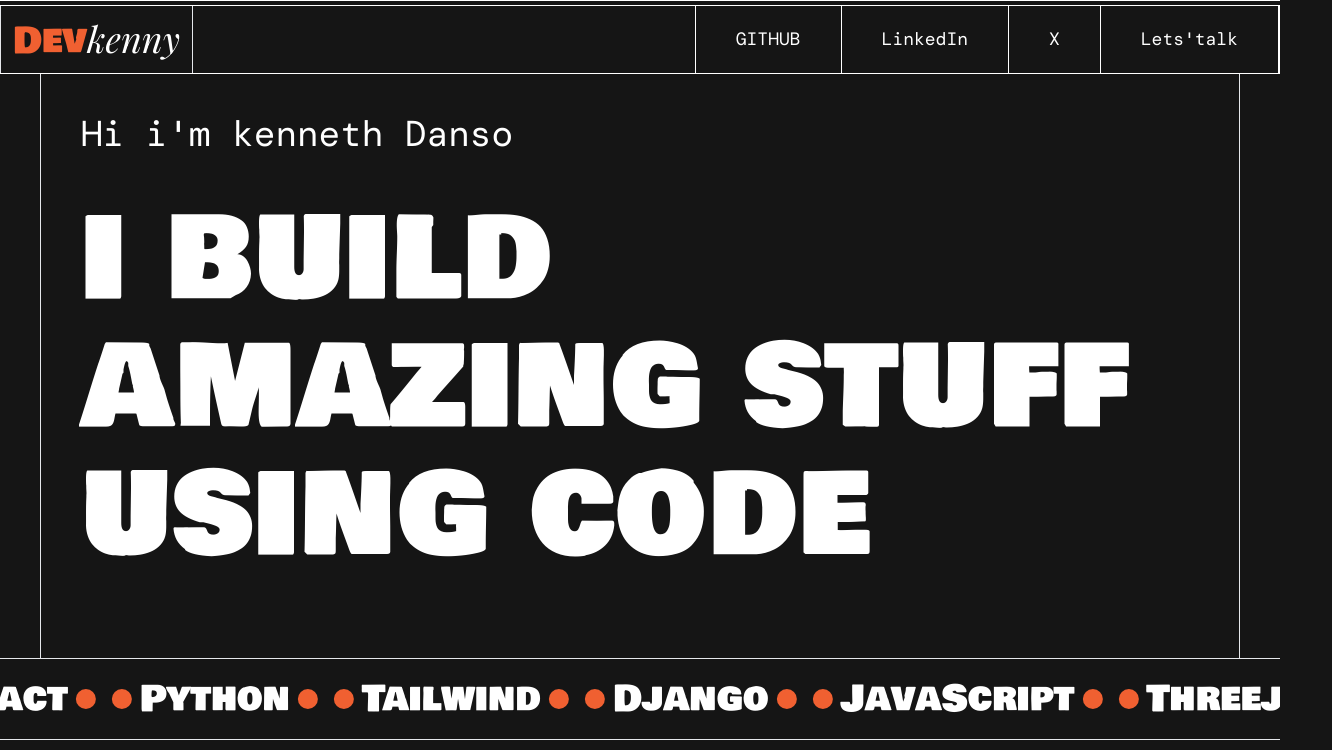
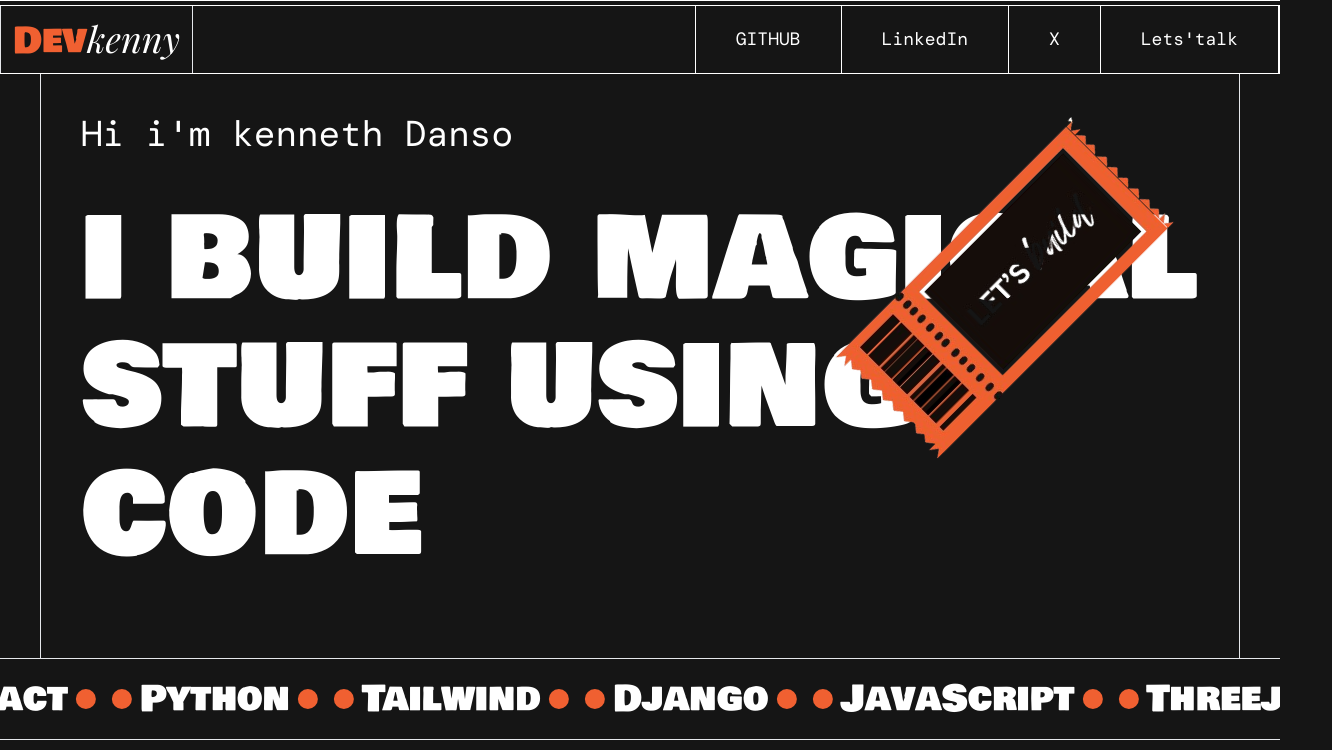
Before and after one commit to Baah-Danso-Kenneth/portfolio-x-iii, a Next.js app: page / in a window 1280 px wide. Shown: the top 750 px of the page, 1332 px wide, since content can reach past the window. Built offline with nearby package versions, Linux system fonts and the light colour scheme.

Commit message:
sticker image

```diff
--- a/src/components/sections/homePage/baseContent/mainBaseContent.tsx
+++ b/src/components/sections/homePage/baseContent/mainBaseContent.tsx
@@ -1,12 +1,17 @@
+import Image from 'next/image'
 import React from 'react'
 
 function MainBaseContent() {
   return (
-    <div className='mx-10 border p-10 border-t-0 border-b-0'>
+    <div className='mx-10 border p-10 border-t-0 border-b-0 relative'>
         <div><h1 className='font-dmMono text-4xl'>Hi i&apos;m kenneth Danso</h1></div>
 
-        <div className='py-10'>
-            <h1 className='text-[8rem] font-bowlby leading-[8rem]'>i build  amazing stuff using code</h1>
+        <div className='py-10 z-50'>
+            <h1 className='text-[8rem] font-bowlby leading-[8rem] z-50'>i build  magical stuff using code</h1>
+        </div>
+
+        <div className='absolute top-0 right-0 transform rotate-45  '>
+          <Image src="/images/sticker.png" alt="" className="z-20" width={450} height={250}/>
         </div>
 
     </div>
```
Also changed, not shown: public/images/sticker.png (added).
